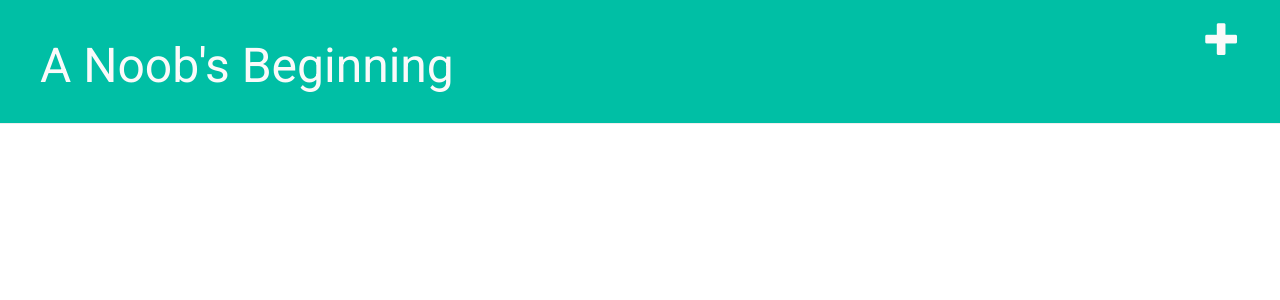
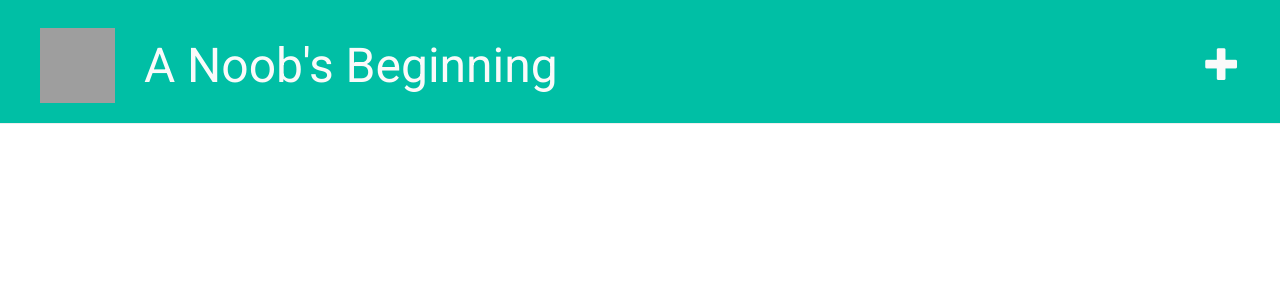
Before and after one commit to Jonothompson/my-django-blog, a Django app: page / in a window 1280 px wide. Shown: the top 300 px of the page. Run offline with Django 3.2, Linux system fonts and the light colour scheme; the visitor is signed in with stand-in values (Sample User, id 1); data that the repository does not hold is empty; some libraries are stand-ins or nearby versions; grey boxes are pictures that could not be loaded.

Commit message:
styling changes

```diff
--- a/blog/static/css/blog.css
+++ b/blog/static/css/blog.css
@@ -36,6 +36,8 @@ h1, h2, h3, h4 {
     float: right;
     font-size: 26pt;
     margin-right: 20px;
+    margin-top: 25px;
+    vertical-align: bottom;
 }
 
 .post {
@@ -45,3 +47,14 @@ h1, h2, h3, h4 {
 .post h1 a, .post h1 a:visited {
     color: #000000;
 }
+
+.logo {
+    width: 75px;
+    height: 75px;
+    margin-right: 25px;
+}
+
+.blog-title {
+    vertical-align: bottom;
+    display: inline-block;
+}
--- a/blog/templates/blog/base.html
+++ b/blog/templates/blog/base.html
@@ -12,7 +12,8 @@
 			{% if user.is_authenticated %}
 				<a href="{% url "post_new" %}" class="top-menu"><span class="glyphicon glyphicon-plus"></span></a>
 			{% endif %}
-			<h1><a href="/">A Noob's Beginning</a></h1>
+			<img class="logo" src="http://static.grpug.org/static/images/python-logo-outline-320.png">
+			<h1 class="blog-title"><a href="/">A Noob's Beginning</a></h1>
 		</div>
 		<div class="content container">
 			<div class="row">
```
